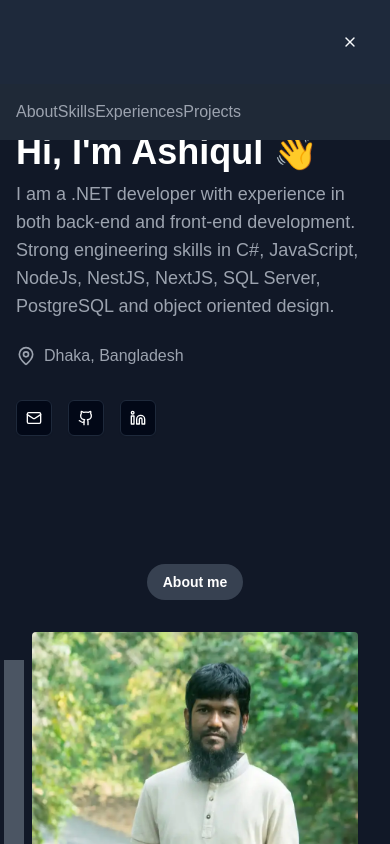
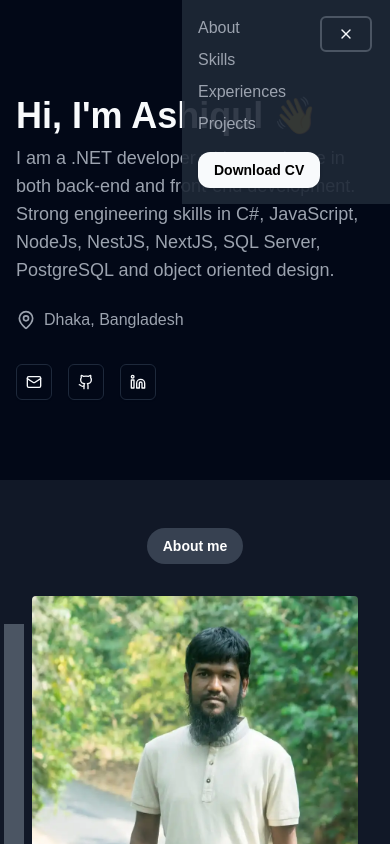
Before and after one commit to ashiqul33/ashiqul, a Next.js app: page / in a window 390 px wide. Both pictures are taken after a click on the button 350 px from the left and 42 px from the top of the page. Shown: the top 844 px of the page. Built offline with nearby package versions, Linux system fonts and the light colour scheme.

Commit message:
fix mobile menu

```diff
--- a/app/page.tsx
+++ b/app/page.tsx
@@ -8,8 +8,7 @@ import { ProjectSection } from "@/components/sections/ProjectSection";
 
 export default function Home() {
   return (
-    <div className="min-h-screen bg-gray-900 text-white">
-      <main className="container mx-auto px-4 sm:px-6 lg:px-8">
+    <main className="min-h-screen w-full">
       <HeroSection
         nickName={portfolio.nickName}
         title={portfolio.title}
@@ -25,6 +24,5 @@ export default function Home() {
       <ExperienceSection experiences={portfolio.experiences} />
       <ProjectSection projects={portfolio.projects} />
     </main>
-    </div>
   );
 }
--- a/components/Header.tsx
+++ b/components/Header.tsx
@@ -16,9 +16,7 @@ export const Header = () => {
   const toggleMobileMenu = () => setMobileMenuOpen(!mobileMenuOpen);
 
   return (
-    <header
-      className={`${mobileMenuOpen ? "relative" : "left-0 right-0 top-0 z-10 md:fixed"} flex items-center justify-between bg-slate-800 px-4 py-6 sm:px-6 lg:px-8`}
-    >
+    <header className="relative left-0 right-0 top-0 z-10 flex items-center justify-between px-4 py-6 sm:px-6 md:fixed md:bg-slate-800 lg:px-8">
       <div className="text-2xl font-bold"></div>
       <nav className="hidden md:block">
         <ul className="flex space-x-6">
@@ -33,19 +31,37 @@ export const Header = () => {
           Download CV
         </Link>
       </Button>
-      <Button variant="ghost" className="md:hidden" onClick={toggleMobileMenu}>
-        {mobileMenuOpen ? <X className="h-6 w-6" /> : <Menu className="h-6 w-6" />}
-      </Button>
-      {mobileMenuOpen && (
-        <div className="absolute left-0 right-0 top-full bg-gray-800 p-4 md:hidden">
-          <ul className="space-y-2">
-            <NavItem href="#about">About</NavItem>
-            <NavItem href="#skills">Skills</NavItem>
-            <NavItem href="#experiences">Experiences</NavItem>
-            <NavItem href="#projects">Projects</NavItem>
-          </ul>
-          <Button variant="default" className="hidden rounded-xl font-bold text-black md:inline-flex">
-            Download CV
+      {mobileMenuOpen ? (
+        <div className="translateX(100%) absolute right-0 top-0 flex w-52 bg-gray-800/90 p-4 transition-transform duration-300 ease-in-out">
+          <div>
+            <ul className="space-y-2">
+              <li>
+                <NavItem href="#about">About</NavItem>
+              </li>
+              <li>
+                <NavItem href="#skills">Skills</NavItem>
+              </li>
+              <li>
+                <NavItem href="#experiences">Experiences</NavItem>
+              </li>
+              <li>
+                <NavItem href="#projects">Projects</NavItem>
+              </li>
+            </ul>
+            <Button variant="default" className="mt-4 rounded-xl font-bold text-black">
+              <Link href="/file/Mohammad_Ashiqul_Islam.pdf" target="_blank" rel="noopener noreferrer">
+                Download CV
+              </Link>
+            </Button>
+          </div>
+          <Button variant="ghost" className="border-2 border-gray-600" onClick={toggleMobileMenu}>
+            <X className="h-6 w-6" />
+          </Button>
+        </div>
+      ) : (
+        <div className="absolute right-0 top-0 p-4 md:hidden">
+          <Button variant="ghost" onClick={toggleMobileMenu}>
+            <Menu className="h-6 w-6" />
           </Button>
         </div>
       )}
--- a/components/sections/AboutSection.tsx
+++ b/components/sections/AboutSection.tsx
@@ -5,7 +5,7 @@ export const AboutSection = ({ about, image }: { about: { description: string[];
   const { description, quickFacts } = about;
   return (
     <section className="bg-gray-900 py-12 md:py-24" id="about">
-      <div className="container mx-auto px-4">
+      <div className="container mx-auto px-8">
         <SectionTitle>About me</SectionTitle>
         <div className="flex flex-col items-start md:flex-row">
           <div className="mb-8 flex md:mb-0 md:w-2/5">
--- a/components/sections/ExperienceSection.tsx
+++ b/components/sections/ExperienceSection.tsx
@@ -2,8 +2,8 @@ import { SectionTitle } from "@/components/SectionTitle";
 import { ExperienceCard, experienceType } from "@/components/ExperienceCard";
 
 export const ExperienceSection = ({ experiences }: { experiences: experienceType[] }) => (
-  <section className="py-12 md:py-24" id="experiences">
-    <div className="container mx-auto px-4">
+  <section className="bg-gray-900 py-12 md:py-24" id="experiences">
+    <div className="container mx-auto px-4 sm:px-6 lg:px-8">
       <SectionTitle>Experiences 👨🏻‍💻</SectionTitle>
       <p className="mb-8 text-center text-gray-400">Here is a quick summary of my most recent experiences:</p>
       <div className="flex flex-col items-center gap-6">
--- a/components/sections/HeroSection.tsx
+++ b/components/sections/HeroSection.tsx
@@ -14,7 +14,7 @@ type HeroType = {
 };
 
 export const HeroSection = ({ nickName, title, email, github, linkedin, image, name, location }: HeroType) => (
-  <section className="flex flex-col items-center justify-between py-12 md:mt-14 md:flex-row md:py-20">
+  <section className="container mx-auto flex flex-col items-center justify-between px-4 py-12 sm:px-6 md:mt-14 md:flex-row md:py-20 lg:px-8">
     <div className="mb-8 md:mb-0 md:w-1/2">
       <h1 className="mb-2 text-4xl font-bold md:text-5xl">Hi, I&apos;m {nickName} 👋</h1>
       <p className="mb-6 text-lg text-gray-400 md:text-xl">{title}</p>
--- a/components/sections/ProjectSection.tsx
+++ b/components/sections/ProjectSection.tsx
@@ -2,7 +2,7 @@ import { SectionTitle } from "@/components/SectionTitle";
 import { ProjectCard, projectType } from "@/components/ProjectCard";
 
 export const ProjectSection = ({ projects }: { projects: projectType[] }) => (
-  <section className="py-12 md:py-24" id="projects">
+  <section className="container mx-auto px-4 py-12 sm:px-6 md:py-24 lg:px-8" id="projects">
     <SectionTitle>Projects 🛠️</SectionTitle>
     <div className="grid grid-cols-1 gap-6">
       {projects.map((project, index) => (
--- a/components/sections/SkillSection.tsx
+++ b/components/sections/SkillSection.tsx
@@ -8,7 +8,7 @@ type skillType = {
 
 export const SkillSection = ({ skills }: { skills: skillType[] }) => (
   <section className="py-16 md:py-24" id="skills">
-    <div className="container mx-auto text-center">
+    <div className="container mx-auto px-6 text-center lg:px-8">
       <SectionTitle>Skills</SectionTitle>
       <h3 className="mb-8 text-xl text-gray-300">The skills, tools and technologies I am really good at:</h3>
       <div className="flex flex-wrap items-center justify-center gap-12 md:gap-20">
--- a/tailwind.config.ts
+++ b/tailwind.config.ts
@@ -1,10 +1,18 @@
 import type { Config } from "tailwindcss";
+import { fontFamily } from "tailwindcss/defaultTheme";
 
 const config: Config = {
   darkMode: ["class"],
   content: ["./pages/**/*.{js,ts,jsx,tsx,mdx}", "./components/**/*.{js,ts,jsx,tsx,mdx}", "./app/**/*.{js,ts,jsx,tsx,mdx}"],
   theme: {
     extend: {
+      container: {
+        center: true,
+      },
+      fontFamily: {
+        sans: ["var(--font-geist-sans)", ...fontFamily.sans],
+        mono: ["var(--font-geist-mono)", ...fontFamily.mono],
+      },
       colors: {
         background: "hsl(var(--background))",
         foreground: "hsl(var(--foreground))",
```
Lines whose indentation alone changed are shown as unchanged.
